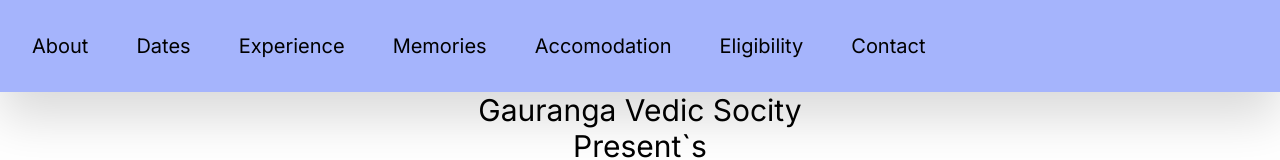
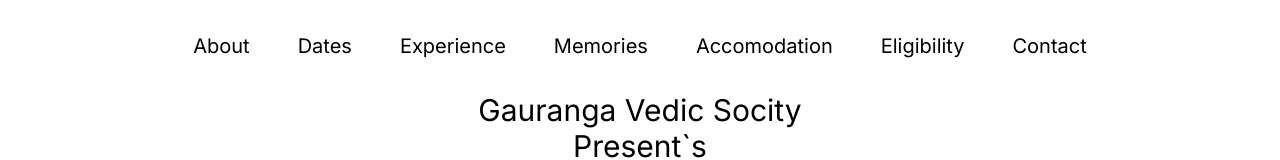
Before and after one commit to 001anshu/projgvs, a Next.js app: page /camp in a window 1280 px wide. Shown: the top 160 px of the page. Built offline with nearby package versions, Linux system fonts and the light colour scheme.

Commit message:
chitrakut

```diff
--- a/camp-components/Navbar.js
+++ b/camp-components/Navbar.js
@@ -31,8 +31,7 @@
 
   return (
     <div className="">
-      <div className="bg-indigo-300 flex items-center drop-shadow-2xl shadow-indigo-400  justify-between   ">
-
+      <div className="bg-blue-200 flex items-center  lg:justify-center justify-between  ">
         <div className="hidden m-2  lg:flex lg:items-center  lg:justify-center ">
           {items1.map((item, i) => (
             <Navbarbtn
```
